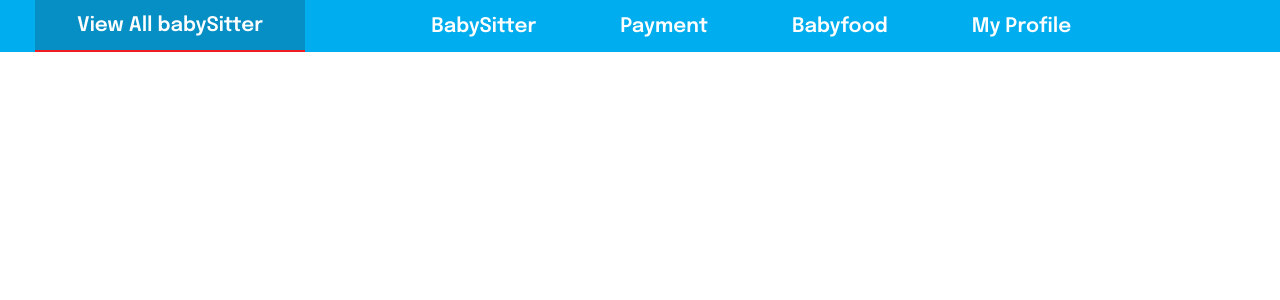
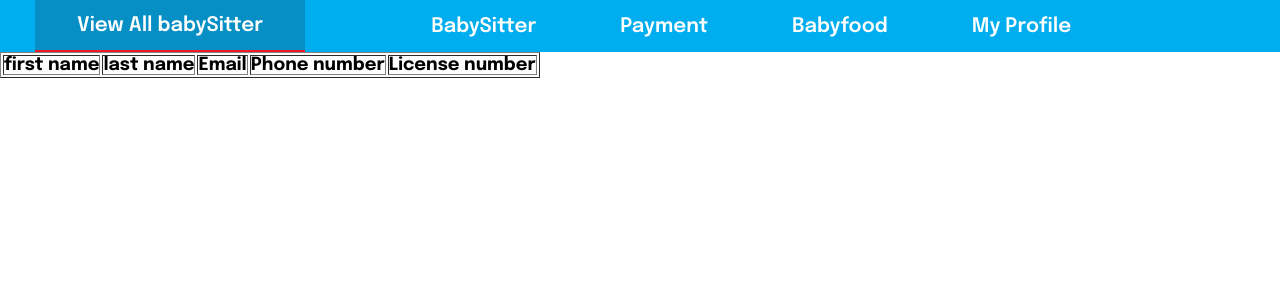
Before and after one commit to safiulbari/kidsitter, a PHP site: page /kidSitter/admin-sitter.php in a window 1280 px wide. Shown: the part 96-396 px from the top of the page. Run offline with PHP 8.4, Linux system fonts and the light colour scheme; tables that the repository leaves empty hold one stand-in row (values such as "Sample post"); lists and menus that the app fills with data are empty.

Commit message:
admin view sitter info half done

```diff
--- a/admin-sitter.php
+++ b/admin-sitter.php
@@ -33,6 +33,47 @@
             <a class="link flex-center" href="#">My Profile</a>
         </div>
     </div>
+    </div>
+    </div>
+    <div class="table_responsive">
+        <table border="1">
+            <thead>
+                <tr>
+
+                    <th>first name</th>
+                    <th>last name</th>
+                    <th>Email</th>
+                    <th>Phone number</th>
+                    <th>License number</th>
+
+
+                </tr>
+            </thead>
+            <tbody>
+                <?php
+                $sql = "SELECT *
+                        FROM users WHERE user_id=7";
+                $result = mysqli_query($connect, $sql);
+                $count = mysqli_num_rows($result);
+                $row = mysqli_fetch_all($result, MYSQLI_ASSOC);
+                foreach ($row as $row) {
+                ?>
+                    <tr>
+
+                        <td> <?php echo $row['first_name']; ?> </td>
+                        <td> <?php echo $row['last_name']; ?> </td>
+                        <td> <?php echo $row['email']; ?> </td>
+
+
+
+                    </tr>
+                <?php
+                } ?>
+
+            </tbody>
+
+        </table>
+    </div>
 
 </body>
 
```
